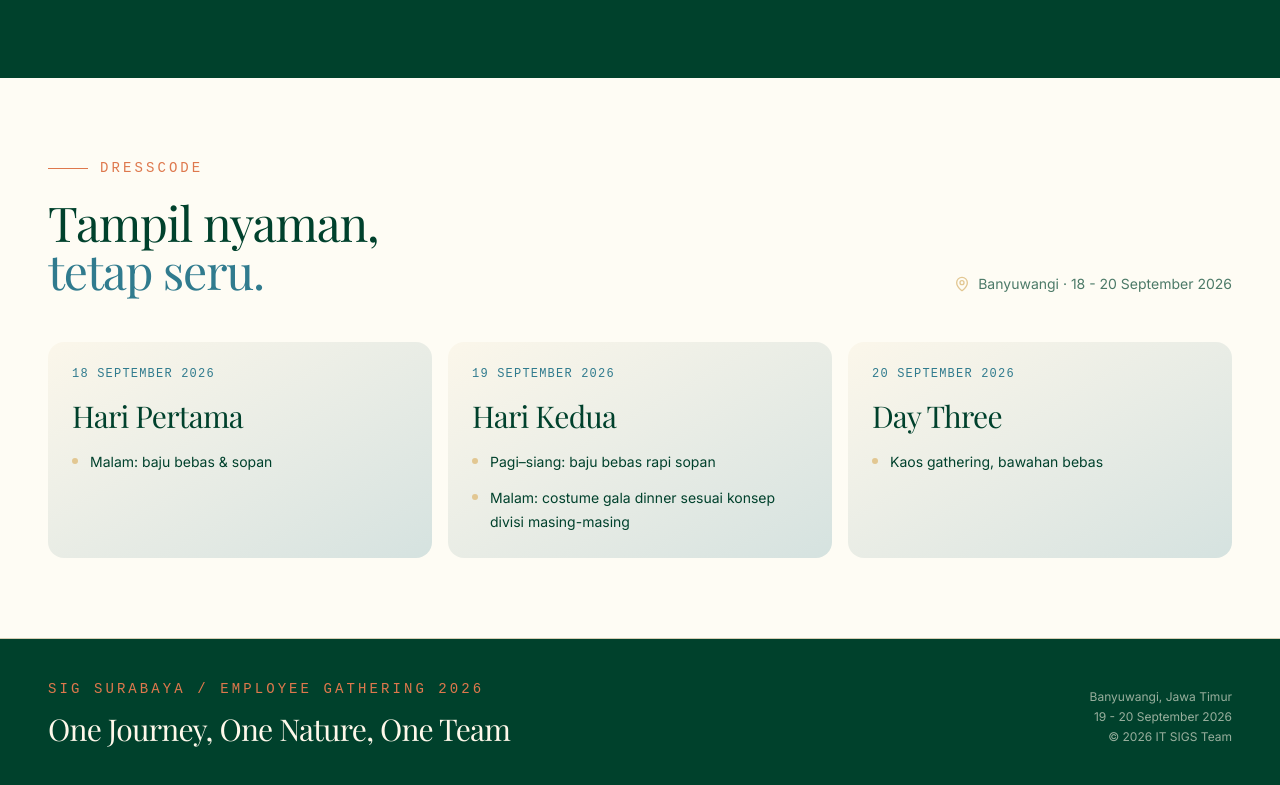
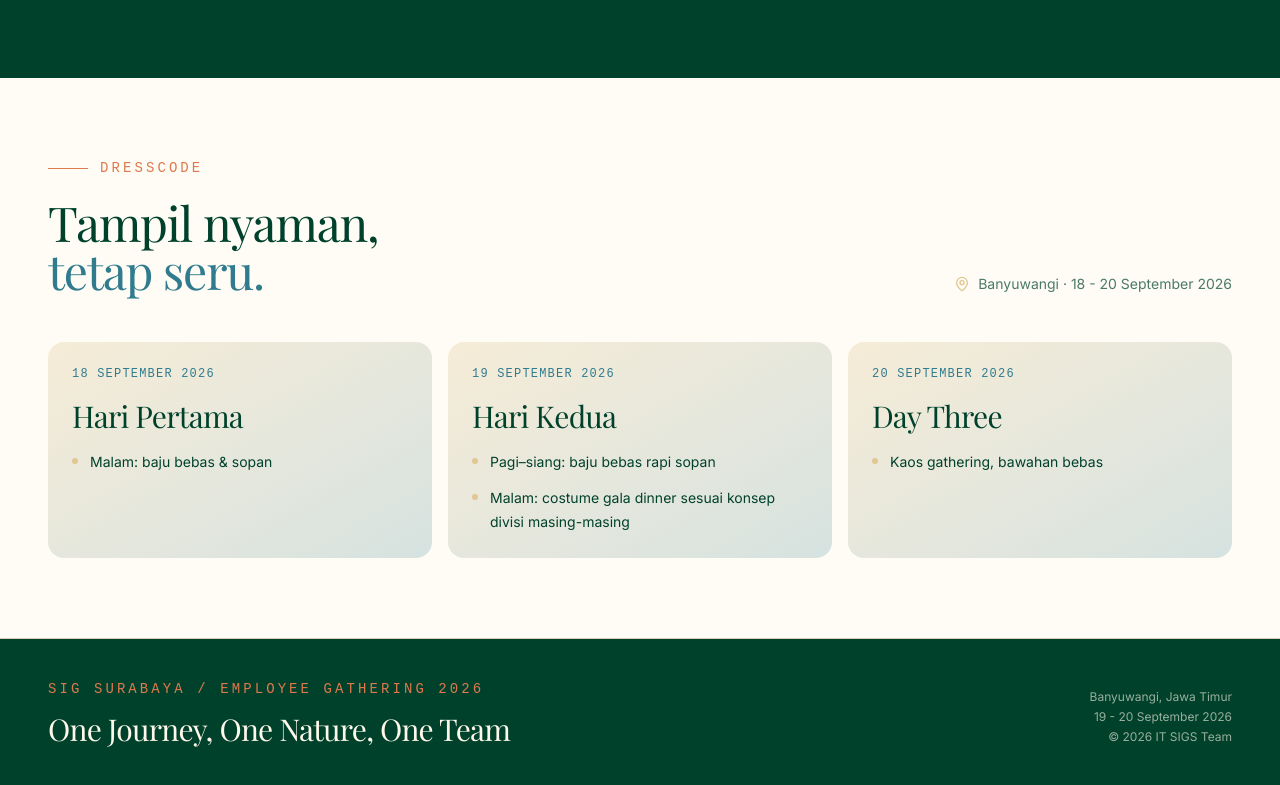
Before and after one commit to mirzaq19/sigs-gathering, a Next.js app: page /guidelines in a window 1280 px wide. Shown: the part 3387-4172 px from the top of the page. Built offline with nearby package versions, Linux system fonts and the light colour scheme; a web font is replaced by a local one.

Commit message:
style: increase opacity of secondary gradient stop in guidelines card background

```diff
--- a/app/guidelines/page.tsx
+++ b/app/guidelines/page.tsx
@@ -196,7 +196,7 @@ export default function GuidelinesPage() {
                 whileInView={{ opacity: 1, y: 0 }}
                 viewport={{ once: true }}
                 transition={{ delay: index * 0.08 }}
-                className="rounded-2xl bg-gradient-to-br from-secondary/10 to-teal/20 p-6"
+                className="rounded-2xl bg-gradient-to-br from-secondary/30 to-teal/20 p-6"
               >
                 <p className="font-mono text-xs uppercase tracking-widest text-teal">
                   {dressCode.date}
```
